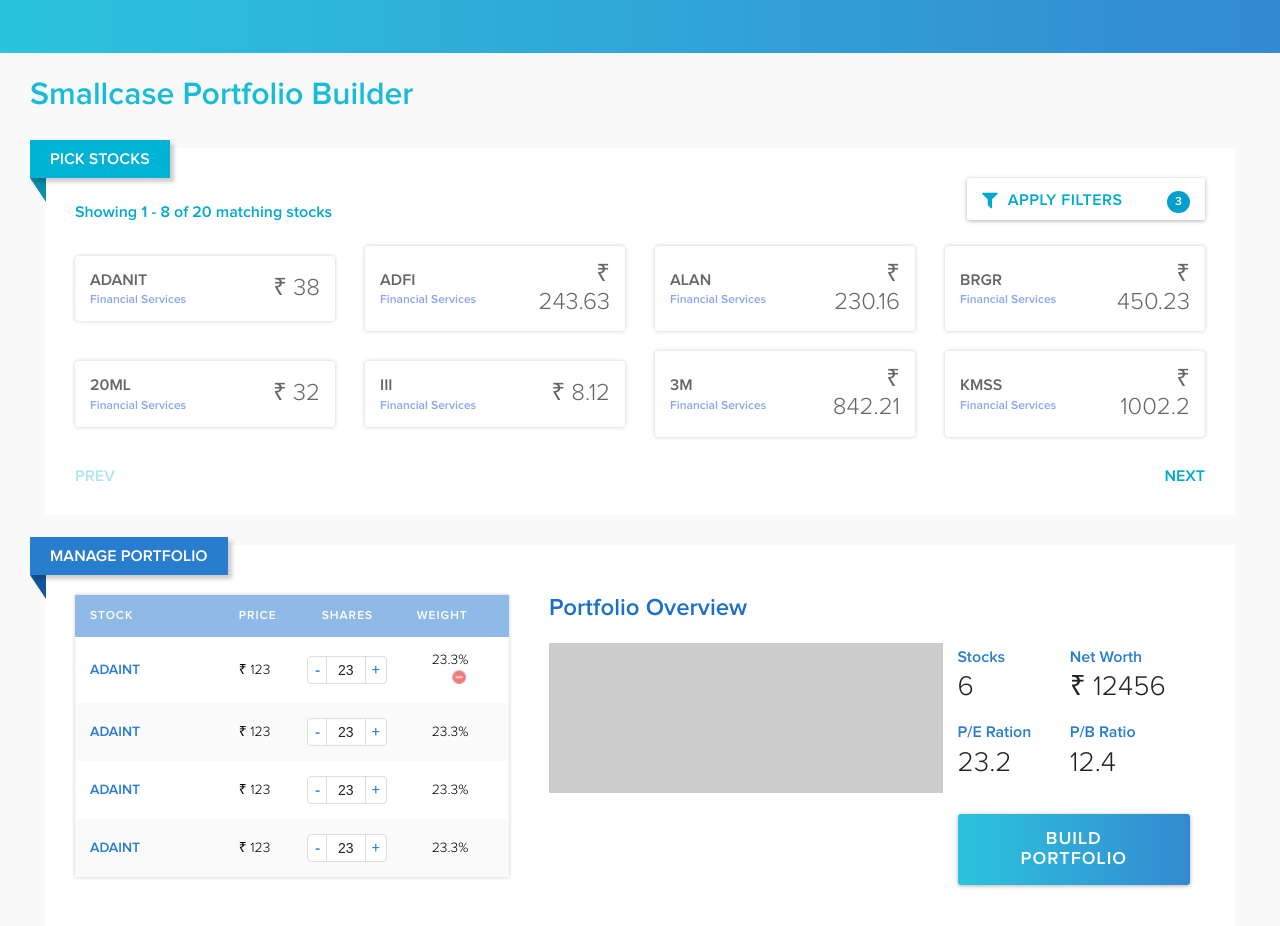
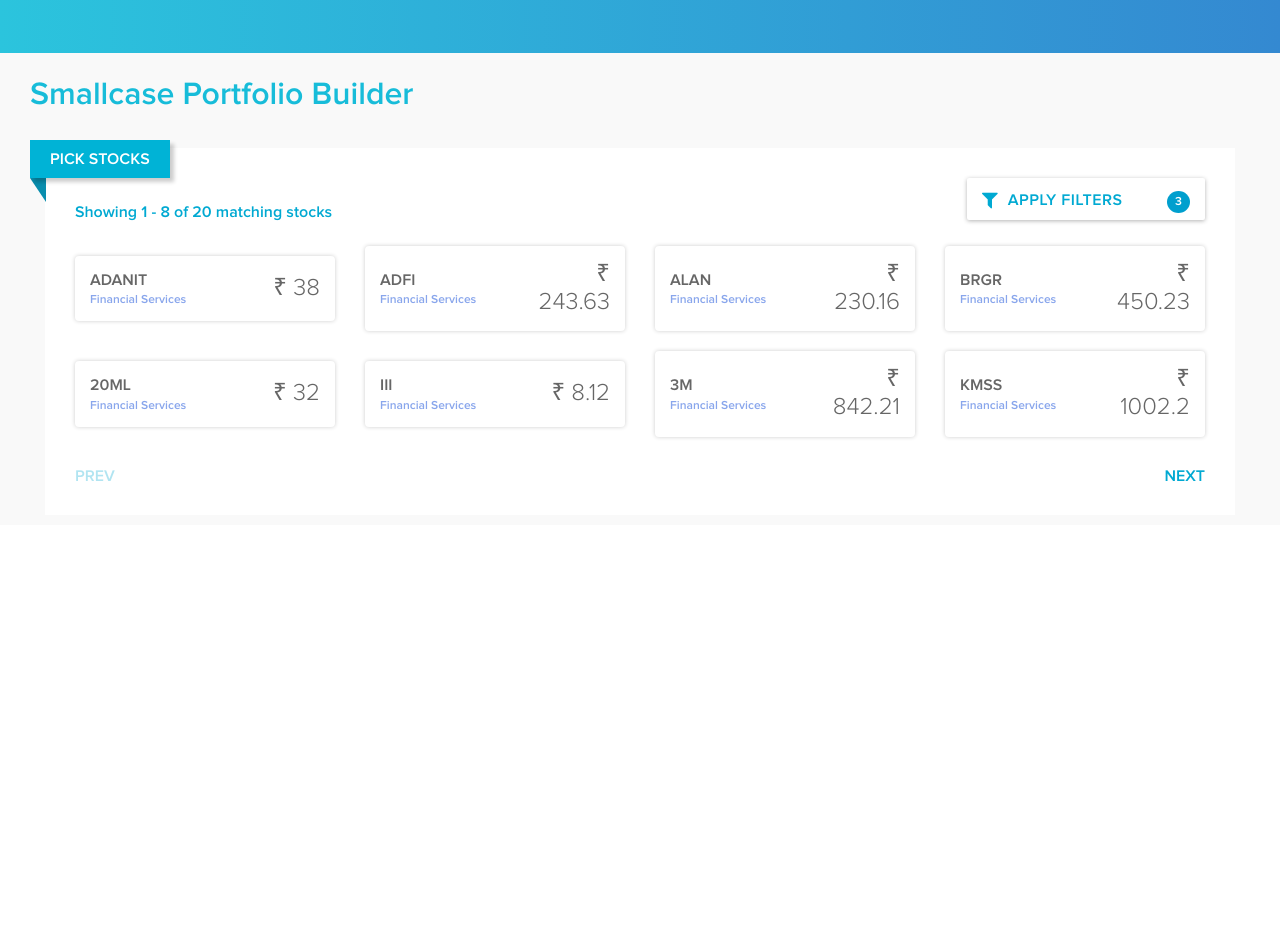
Before and after one commit to ssolanki/smallcase, a React app: page / in a window 1280 px wide. Shown: the top 926 px of the page. After the commit the page ends 800 px from the top, so only its background shows below. Built offline with nearby package versions, Linux system fonts and the light colour scheme.

Commit message:
stocks table rendered with correct data

```diff
--- a/src/components/App/App.js
+++ b/src/components/App/App.js
@@ -15,16 +15,27 @@
     super()
     this.state = {
       price: price,
-      addedStocks: []
+      addedStocks: {}
     }
     this.addStock = this.addStock.bind(this)
+    this.changeCount = this.changeCount.bind(this)
   }
 
   addStock (stock) {
-    let addedStocks = this.state.addedStocks
-    if(addedStocks.includes(stock))
+    let addedStocks = Object.assign({}, this.state.addedStocks)
+    if(Object.keys(addedStocks).includes(stock))
       return
-    this.setState({addedStocks: addedStocks.concat(stock)})
+    addedStocks[stock] = {count: 1}
+    this.setState({addedStocks: addedStocks})
+  }
+
+  changeCount (stock, val) {
+    let addedStocks = Object.assign({}, this.state.addedStocks)
+    if((addedStocks[stock]['count'] === 1 && val === -1) || val === 0)
+      delete addedStocks[stock]
+    else
+      addedStocks[stock]['count'] += val
+    this.setState({addedStocks})
   }
 
   render() {
@@ -37,8 +48,8 @@
           <div className={styles.header}></div>
           <div className={styles.content}>
             <h3 className={styles.heading}> smallcase portfolio builder </h3>
-            <StocksList stockPrices={stockPrices} addStock={this.addStock} addedStocks={addedStocks}/>
-            <Portfolio stockPrices={stockPrices} />
+            <StocksList stockPrices={stockPrices} addStock={this.addStock} addedStocks={addedStocks} />
+            <Portfolio stockPrices={stockPrices} changeCount={this.changeCount} addedStocks={addedStocks} />
           </div>
         </div>
       </BrowserRouter>
--- a/src/components/Portfolio/Portfolio.js
+++ b/src/components/Portfolio/Portfolio.js
@@ -4,22 +4,57 @@
 import StocksList from './StocksList/StocksList'
 import Overview from './Overview/Overview'
 
-const Portfolio = () => (
+class Portfolio extends React.Component{
+  constructor() {
+    super()
+    this.state = {
+      stockPrices: {"price":{}},
+      addedStocks: {}
+    }
+    this.perPageStocks = 8
+    this.changeCount = this.changeCount.bind(this)
+  }
+  componentDidMount () {
+    this.setState({stockPrices: this.props.stockPrices, addedStocks: this.props.addedStocks})
+  }
+  componentWillReceiveProps(nextProps) {
+    this.setState({stockPrices: nextProps.stockPrices, addedStocks: nextProps.addedStocks})
+  }
+  changeCount(stock, val) {
+    this.props.changeCount(stock, val)
+  }
+  render () {
+    const prices = this.state.stockPrices.price
+    const addedStocks = this.state.addedStocks
+    const totalStocks = Object.keys(prices).length
+    if (Object.keys(addedStocks).length === 0)
+      return false
+
+    let netWorth = 0
+    Object.keys(addedStocks).map((key) => {
+      netWorth += prices[key] * addedStocks[key]['count']
+    })
+    console.log(netWorth)
+
+    return (
       <div>
         <div className={styles.container}>
           <div className={styles.banner}> Manage Portfolio </div>
           <div className={styles.bannerAngle}></div>
           <div className={styles.clearfix}>
             <div className={styles.stocksInfo}>
-          <StocksList />
+              { Object.keys(addedStocks).length > 0 &&
+                <StocksList stocks={addedStocks} changeStockCount={this.changeCount} prices={prices} netWorth={netWorth}/>
+              }
             </div>
             <div className={styles.overview}>
               <Overview />
             </div>
           </div>
-
         </div>
       </div>
     )
+  }
+}
 
 export default Portfolio
--- a/src/components/Portfolio/StocksList/StocksList.css
+++ b/src/components/Portfolio/StocksList/StocksList.css
@@ -23,6 +23,9 @@
   color: #287DCE;
   text-transform: uppercase;
 }
+.stockRow:hover img{
+  visibility: visible;
+}
 .oddRow{
   background: #FFF;
 }
@@ -34,6 +37,7 @@
   height: 14px;
   cursor: pointer;
   margin: 2px 0px 0px 20px;
+  visibility: hidden;
 }
 .shareInput{
   background: #FFFFFF;
--- a/src/components/Portfolio/StocksList/StocksList.js
+++ b/src/components/Portfolio/StocksList/StocksList.js
@@ -2,8 +2,38 @@
 
 import styles from './StocksList.css'
 import imgSrc from '../../../images/remove_circle.png'
+import classNames from 'classnames/bind'
 
-const StocksList = () => {
+let cx = classNames.bind(styles)
+
+const StocksList = ({changeStockCount, stocks, prices, netWorth}) => {
+
+  let stocksList = []
+
+  Object.keys(stocks).map((key, index) => {
+    const stock = stocks[key]
+    const stockRowClass = cx({
+      stockRow: true,
+      oddRow: index % 2 === 0,
+      evenRow: index % 2 === 1
+    })
+    const weight = ((prices[key] * stocks[key].count * 100)/netWorth).toFixed(2)
+    stocksList.push(
+      <tr className={stockRowClass} key={key}>
+        <td className={styles.stockName}> {key} </td>
+        <td className={styles.price}> &#8377; {prices[key]} </td>
+        <td>
+          <div className={styles.shareInput}>
+            <div className={styles.minus} onClick={(e) => changeStockCount(key, -1)}>-</div>
+            <input className={styles.value} value={stocks[key].count} />
+            <div className={styles.plus} onClick={(e) => changeStockCount(key, +1)}>+</div>
+          </div>
+        </td>
+        <td className={styles.weight}> {weight}% <img src={imgSrc} className={styles.removeIcon} onClick={(e) => changeStockCount(key, 0)} /> </td>
+      </tr>
+    )
+  })
+
   return (
     <div>
       <table className={styles.stocksList}>
@@ -16,30 +46,7 @@
           </tr>
         </thead>
         <tbody>
-          <tr className={styles.oddRow}>
-            <td className={styles.stockName}> adaint </td>
-            <td className={styles.price}> &#8377; 123 </td>
-            <td> <div className={styles.shareInput}> <div className={styles.minus}>-</div> <input className={styles.value} value={23} /> <div className={styles.plus}>+</div> </div> </td>
-            <td className={styles.weight}> 23.3% <img src={imgSrc} className={styles.removeIcon} /> </td>
-          </tr>
-          <tr className={styles.evenRow}>
-            <td className={styles.stockName}> adaint </td>
-            <td className={styles.price}> &#8377; 123 </td>
-            <td> <div className={styles.shareInput}> <div className={styles.minus}>-</div> <input className={styles.value} value={23} /> <div className={styles.plus}>+</div> </div> </td>
-            <td className={styles.weight}> 23.3% </td>
-          </tr>
-          <tr className={styles.oddRow}>
-            <td className={styles.stockName}> adaint </td>
-            <td className={styles.price}> &#8377; 123 </td>
-            <td> <div className={styles.shareInput}> <div className={styles.minus}>-</div> <input className={styles.value} value={23} /> <div className={styles.plus}>+</div> </div> </td>
-            <td className={styles.weight}> 23.3% </td>
-          </tr>
-          <tr className={styles.evenRow}>
-            <td className={styles.stockName}> adaint </td>
-            <td className={styles.price}> &#8377; 123 </td>
-            <td> <div className={styles.shareInput}> <div className={styles.minus}>-</div> <input className={styles.value} value={23} /> <div className={styles.plus}>+</div> </div> </td>
-            <td className={styles.weight}> 23.3% </td>
-          </tr>
+          {stocksList}
         </tbody>
       </table>
     </div>
--- a/src/components/StocksList/StocksList.js
+++ b/src/components/StocksList/StocksList.js
@@ -57,7 +57,7 @@
     Object.keys(prices).map((key, index) => {
       if(index >= (pageNo+1)*perPageItems || index < pageNo* perPageItems)
         return
-      const isStockAdded = addedStocks.includes(key)? true: false
+      const isStockAdded = Object.keys(addedStocks).includes(key)? true: false
       stocksList.push(<div className={styles.col3} key={index}> <StockInfo name={key} price={prices[key]} addStock={this.addStock} isAdded={isStockAdded}/> </div>);
     })
 
```
Lines whose indentation alone changed are shown as unchanged.
